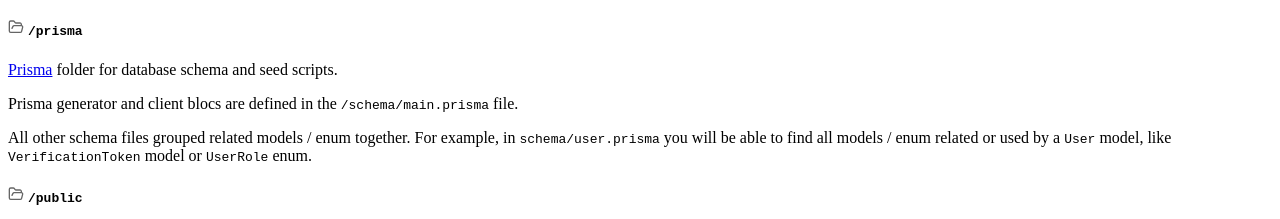
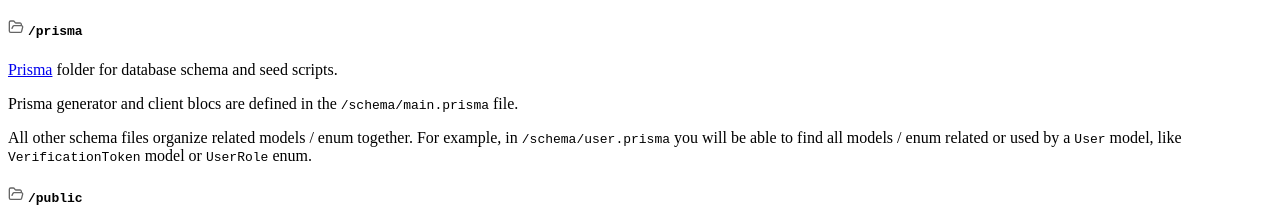
Before and after one commit to BearStudio/start-ui-web-docs, a Next.js app: page /folders-architecture in a window 1280 px wide. Shown: the part 1087-1306 px from the top of the page. Built offline with nearby package versions, Linux system fonts and the light colour scheme.

Commit message:
fix: update doc

```diff
--- a/pages/folders-architecture.mdx
+++ b/pages/folders-architecture.mdx
@@ -78,7 +78,7 @@ These files are downloaded when you install the dependencies with `pnpm install`
 
 Prisma generator and client blocs are defined in the `/schema/main.prisma` file.
 
-All other schema files grouped related models / enum together. For example, in `schema/user.prisma` you will be able to find
+All other schema files organize related models / enum together. For example, in `/schema/user.prisma` you will be able to find
 all models / enum related or used by a `User` model, like `VerificationToken` model or `UserRole` enum.
 
 #### <FileTreeFolderIcon /> `/public`
```
